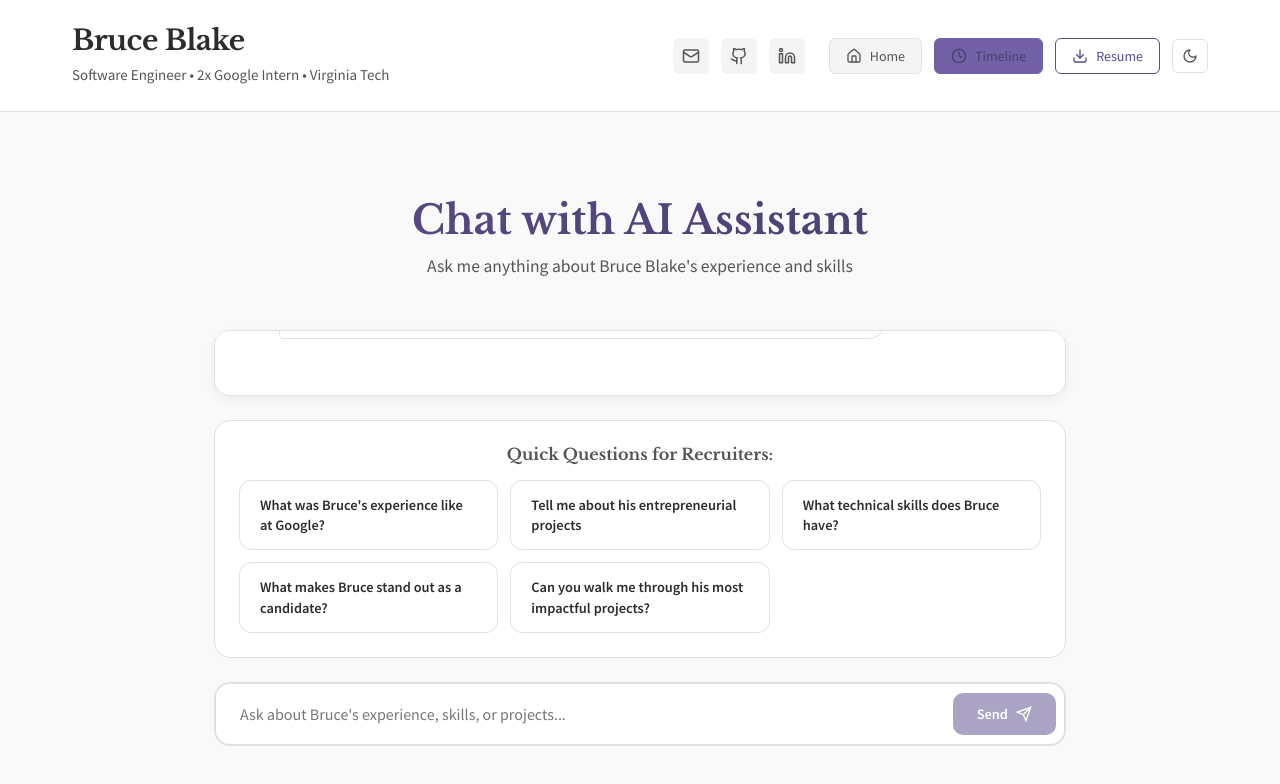
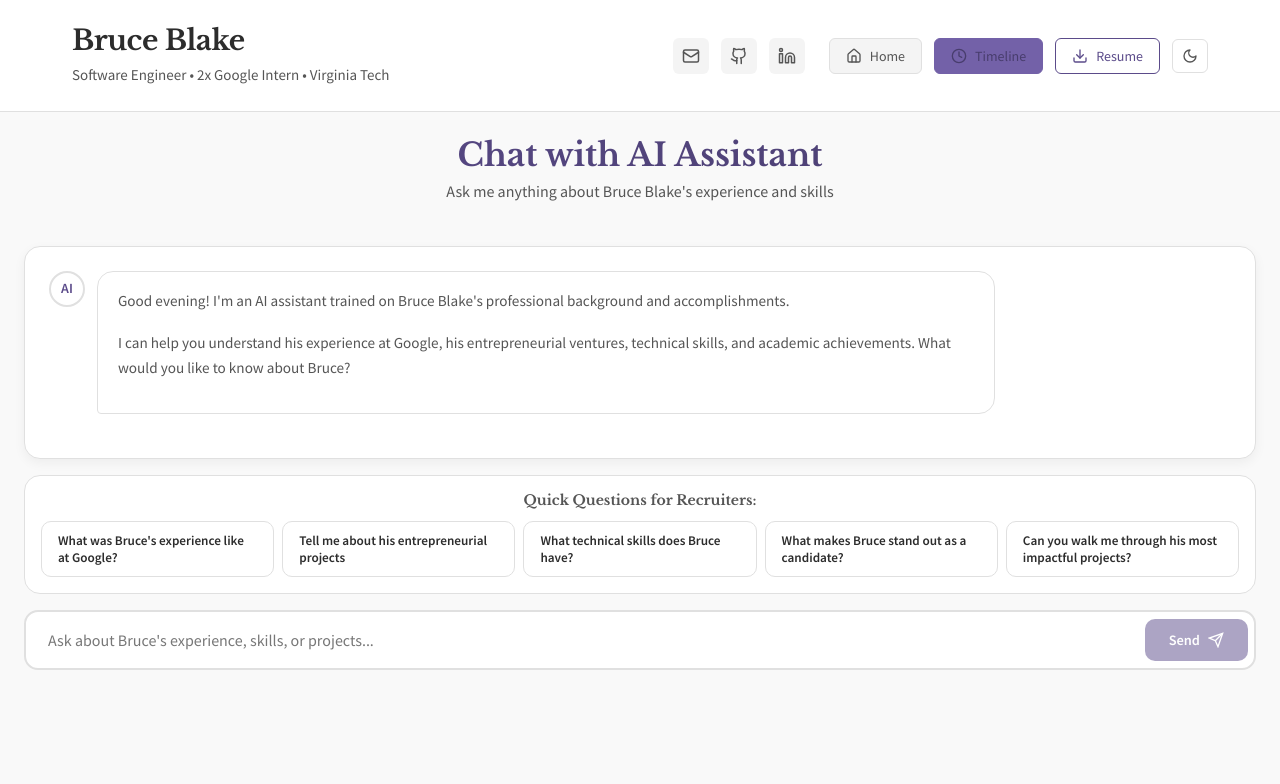
Before and after one commit to bruceblake/Portfolio, a React (Vite) app: page / in a window 1280 px wide. Both pictures are taken after a click on the element 403 px from the left and 493 px from the top of the page. Shown: the top 784 px of the page. Built offline with nearby package versions, Linux system fonts and the light colour scheme.

Commit message:
Expand chat interface to use full screen

```diff
--- a/src/App.css
+++ b/src/App.css
@@ -11,9 +11,8 @@
 .main-container {
   flex: 1;
   display: flex;
-  align-items: center;
-  justify-content: center;
-  padding: 2rem;
+  flex-direction: column;
+  width: 100%;
 }
 
 .content-wrapper {
--- a/src/App.jsx
+++ b/src/App.jsx
@@ -49,9 +49,13 @@ function App() {
       />
 
       <main className="main-container">
-        <div className="content-wrapper">
-          {mode === 'chat' ? <ChatInterface /> : <Timeline />}
-        </div>
+        {mode === 'chat' ? (
+          <ChatInterface />
+        ) : (
+          <div className="content-wrapper">
+            <Timeline />
+          </div>
+        )}
       </main>
     </div>
   );
--- a/src/components/ChatInterface.css
+++ b/src/components/ChatInterface.css
@@ -1,47 +1,49 @@
 /* Modern Chat Interface Styles */
 .chat-container {
-  max-width: 900px;
-  margin: 2rem auto;
-  padding: 0 1.5rem;
+  width: 100%;
+  height: 100%;
+  padding: 1.5rem;
   display: flex;
   flex-direction: column;
-  height: calc(100vh - 280px);
-  min-height: 500px;
+  max-width: 1600px;
+  margin: 0 auto;
 }
 
 /* Chat Header */
 .chat-header {
   text-align: center;
-  margin-bottom: 2rem;
+  margin-bottom: 1.5rem;
+  flex-shrink: 0;
 }
 
 .chat-header h1 {
-  font-size: 2.5rem;
+  font-size: 2rem;
   font-weight: 700;
   background: linear-gradient(135deg, var(--primary), var(--primary-dark));
   -webkit-background-clip: text;
   -webkit-text-fill-color: transparent;
-  margin-bottom: 0.5rem;
+  margin-bottom: 0.25rem;
 }
 
 .chat-header p {
   color: var(--text-secondary);
-  font-size: 1.1rem;
+  font-size: 1rem;
 }
 
 /* Chat Messages Area */
 .chat-messages {
   flex: 1;
   overflow-y: auto;
-  padding: 2rem 1rem;
+  padding: 1.5rem;
   display: flex;
   flex-direction: column;
-  gap: 1.5rem;
+  gap: 1.25rem;
   scroll-behavior: smooth;
   background: var(--surface);
   border-radius: 16px;
   border: 1px solid var(--border);
   box-shadow: 0 4px 12px rgba(0, 0, 0, 0.05);
+  min-height: 0;
 }
 
 /* Custom Scrollbar */
@@ -262,38 +264,39 @@
 
 /* Suggested Questions */
 .suggested-questions {
-  margin-top: 1.5rem;
-  padding: 1.5rem;
+  margin-top: 1rem;
+  padding: 1rem;
   background: var(--surface);
   border-radius: 16px;
   border: 1px solid var(--border);
+  flex-shrink: 0;
 }
 
 .suggested-questions h3 {
-  font-size: 1rem;
+  font-size: 0.875rem;
   font-weight: 600;
   color: var(--text-secondary);
-  margin-bottom: 1rem;
+  margin-bottom: 0.75rem;
   text-align: center;
 }
 
 .questions-grid {
   display: grid;
-  grid-template-columns: repeat(auto-fit, minmax(250px, 1fr));
-  gap: 0.75rem;
+  grid-template-columns: repeat(auto-fit, minmax(220px, 1fr));
+  gap: 0.5rem;
 }
 
 .suggested-question {
-  padding: 0.875rem 1.25rem;
+  padding: 0.625rem 1rem;
   background: var(--background);
   border: 1px solid var(--border);
-  border-radius: 12px;
-  font-size: 0.9rem;
+  border-radius: 10px;
+  font-size: 0.825rem;
   color: var(--text-primary);
   cursor: pointer;
   transition: all 0.2s ease;
   text-align: left;
-  line-height: 1.4;
+  line-height: 1.3;
 }
 
 .suggested-question:hover {
@@ -306,8 +309,9 @@
 
 /* Chat Input */
 .chat-input-container {
-  margin-top: 1.5rem;
+  margin-top: 1rem;
   position: relative;
+  flex-shrink: 0;
 }
 
 .chat-input-wrapper {
@@ -315,8 +319,8 @@
   align-items: center;
   background: var(--surface);
   border: 2px solid var(--border);
-  border-radius: 16px;
-  padding: 0.5rem;
+  border-radius: 14px;
+  padding: 0.375rem;
   transition: all 0.3s ease;
 }
 
@@ -368,16 +372,28 @@
 /* Responsive Design */
 @media (max-width: 768px) {
   .chat-container {
-    height: calc(100vh - 200px);
-    padding: 0 1rem;
+    height: calc(100vh - 80px);
+    padding: 0.75rem;
+  }
+
+  .chat-header {
+    margin-bottom: 1rem;
   }
 
   .chat-header h1 {
-    font-size: 2rem;
+    font-size: 1.5rem;
+  }
+
+  .chat-header p {
+    font-size: 0.875rem;
+  }
+
+  .chat-messages {
+    padding: 1rem;
   }
 
   .message {
-    max-width: 90%;
+    max-width: 85%;
   }
 
   .message-avatar {
```
